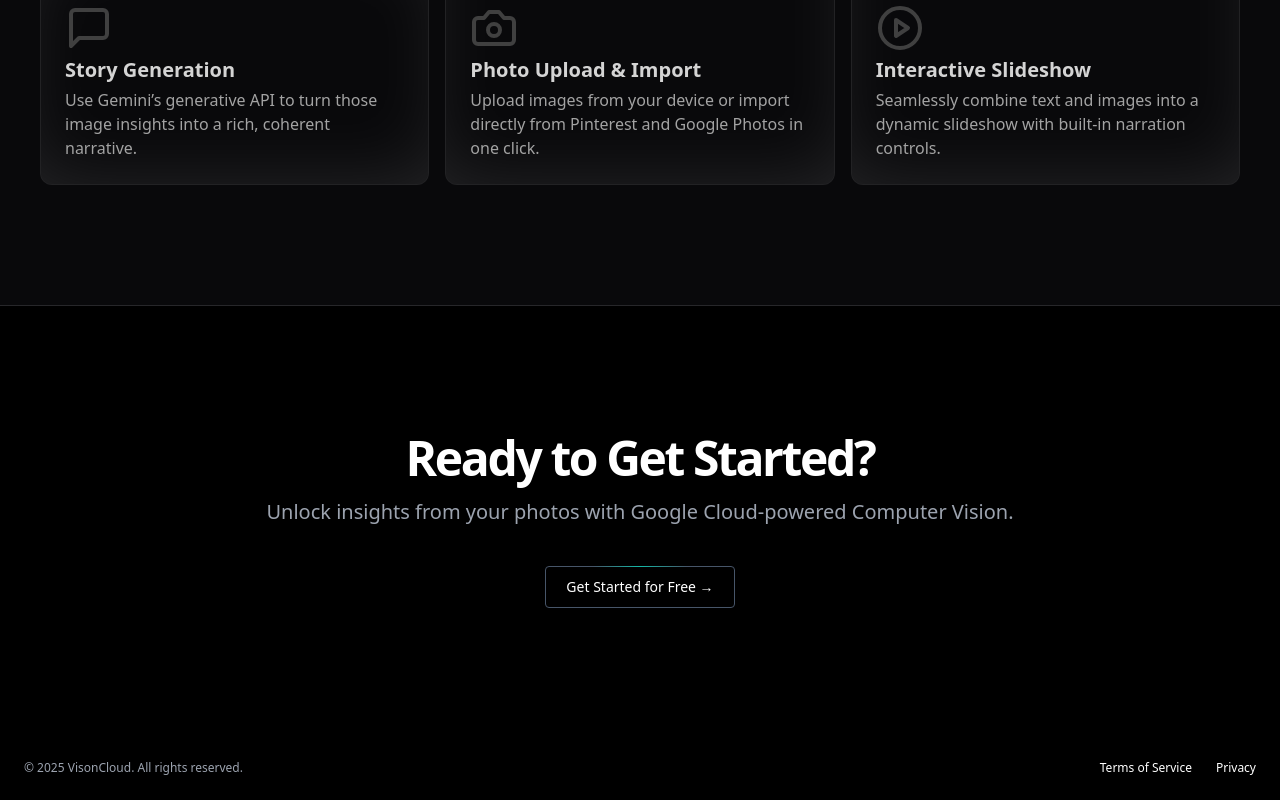
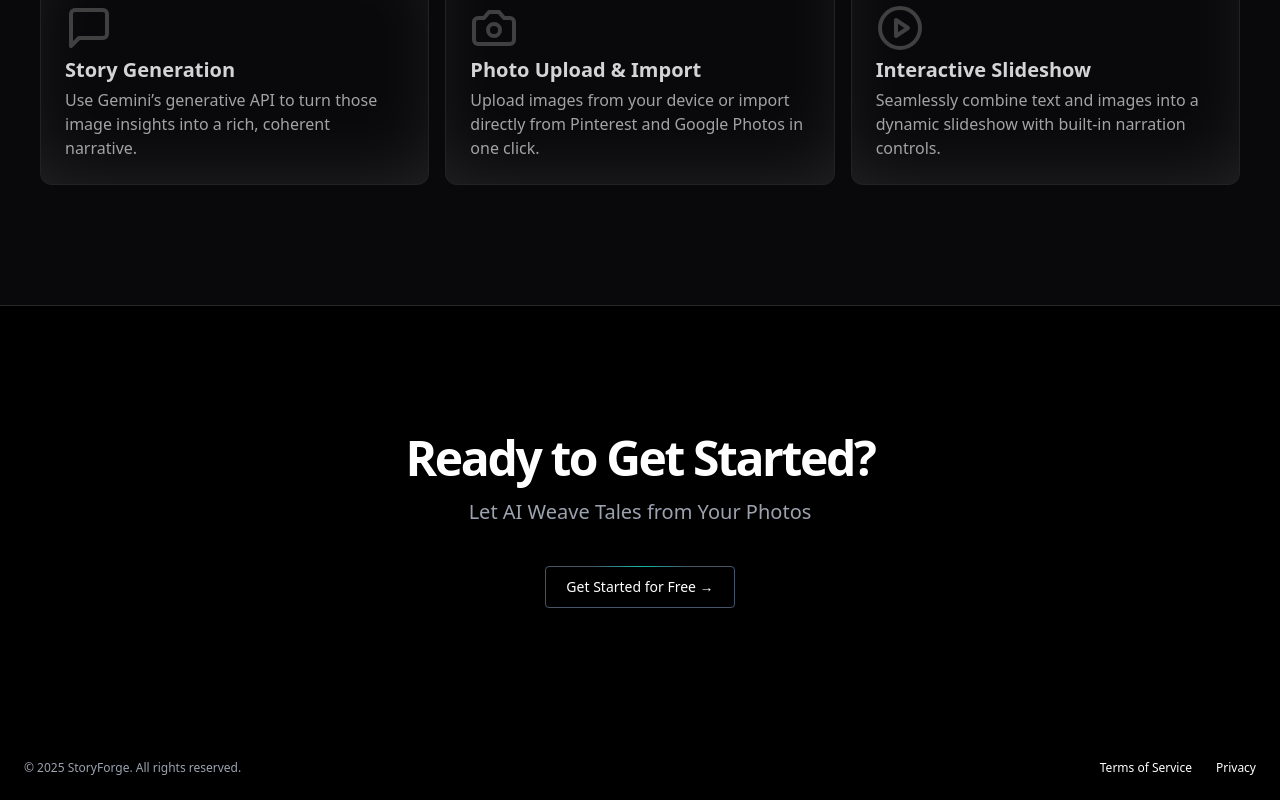
Before and after one commit to GeorgePerreault/CS651-Project2, a React (Vite) app: page / in a window 1280 px wide. Shown: the part 1921-2721 px from the top of the page. Built offline with nearby package versions, Linux system fonts and the light colour scheme; no server answers.

Commit message:
modified footer page

```diff
--- a/src/HomepageComponents/Footer.tsx
+++ b/src/HomepageComponents/Footer.tsx
@@ -13,8 +13,7 @@ const Footer = () => {
                 Ready to Get Started?
               </h2>
               <p className="text-gray-500 md:text-xl dark:text-gray-400">
-                Unlock insights from your photos with Google Cloud-powered
-                Computer Vision.
+              Let AI Weave Tales from Your Photos
               </p>
             </div>
             <div>
@@ -29,7 +28,7 @@ const Footer = () => {
 
       <footer className="bg-black text-white flex flex-col gap-2 sm:flex-row py-6 w-full shrink-0 items-center px-4 md:px-6">
         <p className="text-xs text-gray-500 dark:text-gray-400">
-          © 2025 VisonCloud. All rights reserved.
+          © 2025 StoryForge. All rights reserved.
         </p>
         <nav className="sm:ml-auto flex gap-4 sm:gap-6">
           <Link className="text-xs hover:underline underline-offset-4" to="https://www.google.com/">
```
